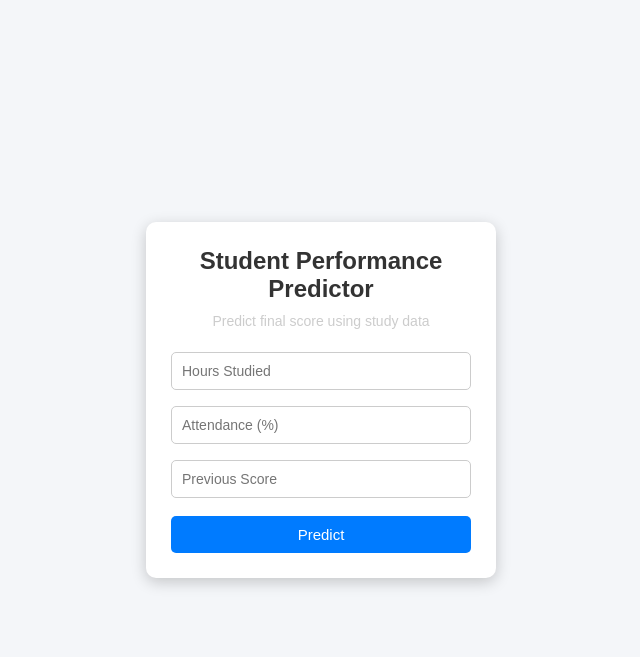
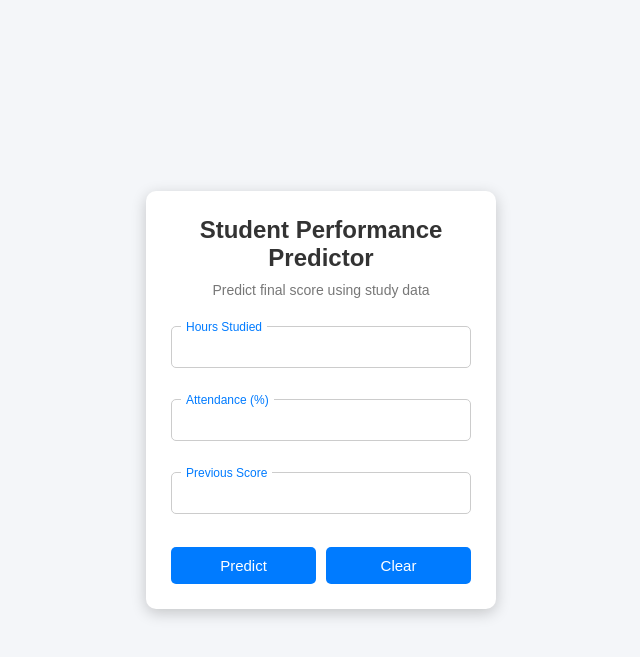
Before and after one commit to praneethdasari/student-performance-app, a Flask app: page / in a window 1280 px wide. Shown: the top 657 px of the page, without its empty margins (319-959 px from the left). Run offline with Flask 3, Linux system fonts and the light colour scheme; parts of the project's set-up code (start-up, migrations or seed data) failed here and were passed over.

Commit message:
updated UI with floating labels and improvements

```diff
--- a/app.py
+++ b/app.py
@@ -4,13 +4,14 @@ import os
 
 app = Flask(__name__)
 
-# Get absolute path of current file
+# Absolute path setup
 BASE_DIR = os.path.dirname(os.path.abspath(__file__))
-
-# Build model path safely
 model_path = os.path.join(BASE_DIR, "model", "model.pkl")
 
-# Load model
+# Load model safely
+if not os.path.exists(model_path):
+    raise FileNotFoundError("Model file not found. Run train.py first.")
+
 model = joblib.load(model_path)
 
 @app.route('/')
@@ -20,17 +21,27 @@ def home():
 @app.route('/predict', methods=['POST'])
 def predict():
     try:
-        hours = float(request.form['hours'])
-        attendance = float(request.form['attendance'])
-        previous = float(request.form['previous'])
+        hours = request.form.get('hours', '')
+        attendance = request.form.get('attendance', '')
+        previous = request.form.get('previous', '')
 
-        data = [[hours, attendance, previous]]
+        # Convert safely
+        data = [[float(hours), float(attendance), float(previous)]]
         result = model.predict(data)[0]
 
-        return render_template('index.html', prediction=round(result, 2))
+        return render_template(
+            'index.html',
+            prediction=round(result, 2),
+            hours=hours,
+            attendance=attendance,
+            previous=previous
+        )
 
-    except:
-        return render_template('index.html', prediction="Invalid input!")
+    except ValueError:
+        return render_template(
+            'index.html',
+            prediction="Please enter valid numbers!"
+        )
 
 if __name__ == "__main__":
     app.run(host="0.0.0.0", port=10000)
--- a/static/style.css
+++ b/static/style.css
@@ -5,17 +5,17 @@
     box-sizing: border-box;
 }
 
-/* Center whole app */
+/* Center app */
 body {
     height: 100vh;
     display: flex;
-    justify-content: center;   /* horizontal center */
-    align-items: center;       /* vertical center */
+    justify-content: center;
+    align-items: center;
     font-family: Arial, sans-serif;
     background-color: #f4f6f9;
 }
 
-/* Main container */
+/* Container */
 .container {
     width: 350px;
     padding: 25px;
@@ -25,7 +25,7 @@ body {
     text-align: center;
 }
 
-/* Heading */
+/* Title */
 h2 {
     margin-bottom: 10px;
     color: #333;
@@ -38,7 +38,7 @@ p {
     margin-bottom: 20px;
 }
 
-/* Input fields */
+/* Inputs */
 input {
     width: 100%;
     padding: 10px;
@@ -48,13 +48,13 @@ input {
     font-size: 14px;
 }
 
-/* Input focus */
+/* Focus */
 input:focus {
     border-color: #007bff;
     outline: none;
 }
 
-/* Button */
+/* Buttons */
 button {
     width: 100%;
     padding: 10px;
@@ -67,12 +67,21 @@ button {
     cursor: pointer;
 }
 
-/* Button hover */
+/* Hover */
 button:hover {
     background-color: #0056b3;
 }
 
-/* Result box */
+/* Clear button */
+button[type="reset"] {
+    background-color: #6c757d;
+}
+
+button[type="reset"]:hover {
+    background-color: #5a6268;
+}
+
+/* Result */
 .result {
     margin-top: 15px;
     padding: 10px;
@@ -81,3 +90,52 @@ button:hover {
     border-radius: 5px;
     font-weight: bold;
 }
+
+label {
+    display: block;
+    text-align: left;
+    margin-top: 10px;
+    font-size: 14px;
+    color: #333;
+    font-weight: 500;
+}
+
+.input-group {
+    position: relative;
+    margin: 15px 0;
+}
+
+.input-group input {
+    width: 100%;
+    padding: 12px 10px;
+    border: 1px solid #ccc;
+    border-radius: 5px;
+    font-size: 14px;
+    outline: none;
+}
+
+/* Label inside input */
+.input-group label {
+    position: absolute;
+    left: 10px;
+    top: 12px;
+    color: #777;
+    font-size: 14px;
+    pointer-events: none;
+    transition: 0.3s ease;
+    background: white;
+    padding: 0 5px;
+}
+
+/* Move label up when typing */
+.input-group input:focus + label,
+.input-group input:not(:placeholder-shown) + label {
+    top: -8px;
+    font-size: 12px;
+    color: #007bff;
+}
+
+/* Focus effect */
+.input-group input:focus {
+    border-color: #007bff;
+}
--- a/templates/index.html
+++ b/templates/index.html
@@ -2,8 +2,6 @@
 <html>
 <head>
     <title>Student Performance Predictor</title>
-
-    <!-- Link CSS -->
     <link rel="stylesheet" href="{{ url_for('static', filename='style.css') }}">
 </head>
 
@@ -12,35 +10,30 @@
 <div class="container">
 
     <h2>Student Performance Predictor</h2>
-    <p style="color: #ccc; font-size: 14px; margin-bottom: 15px;">
-        Predict final score using study data
-    </p>
+    <p>Predict final score using study data</p>
 
     <form action="/predict" method="post">
 
-        <input
-            type="number"
-            step="0.1"
-            name="hours"
-            placeholder="Hours Studied"
-            required
-        >
+        <div class="input-group">
+    <input type="number" step="0.1" name="hours" value="{{ hours if hours else '' }}" required>
+    <label>Hours Studied</label>
+</div>
 
-        <input
-            type="number"
-            name="attendance"
-            placeholder="Attendance (%)"
-            required
-        >
+<div class="input-group">
+    <input type="number" name="attendance" value="{{ attendance if attendance else '' }}" required>
+    <label>Attendance (%)</label>
+</div>
 
-        <input
-            type="number"
-            name="previous"
-            placeholder="Previous Score"
-            required
-        >
+<div class="input-group">
+    <input type="number" name="previous" value="{{ previous if previous else '' }}" required>
+    <label>Previous Score</label>
+</div>
 
-        <button type="submit">Predict</button>
+        <!-- Buttons side by side -->
+        <div style="display: flex; gap: 10px;">
+    <button type="submit">Predict</button>
+    <button type="button" onclick="window.location.href='/'">Clear</button>
+</div>
 
     </form>
 
```
